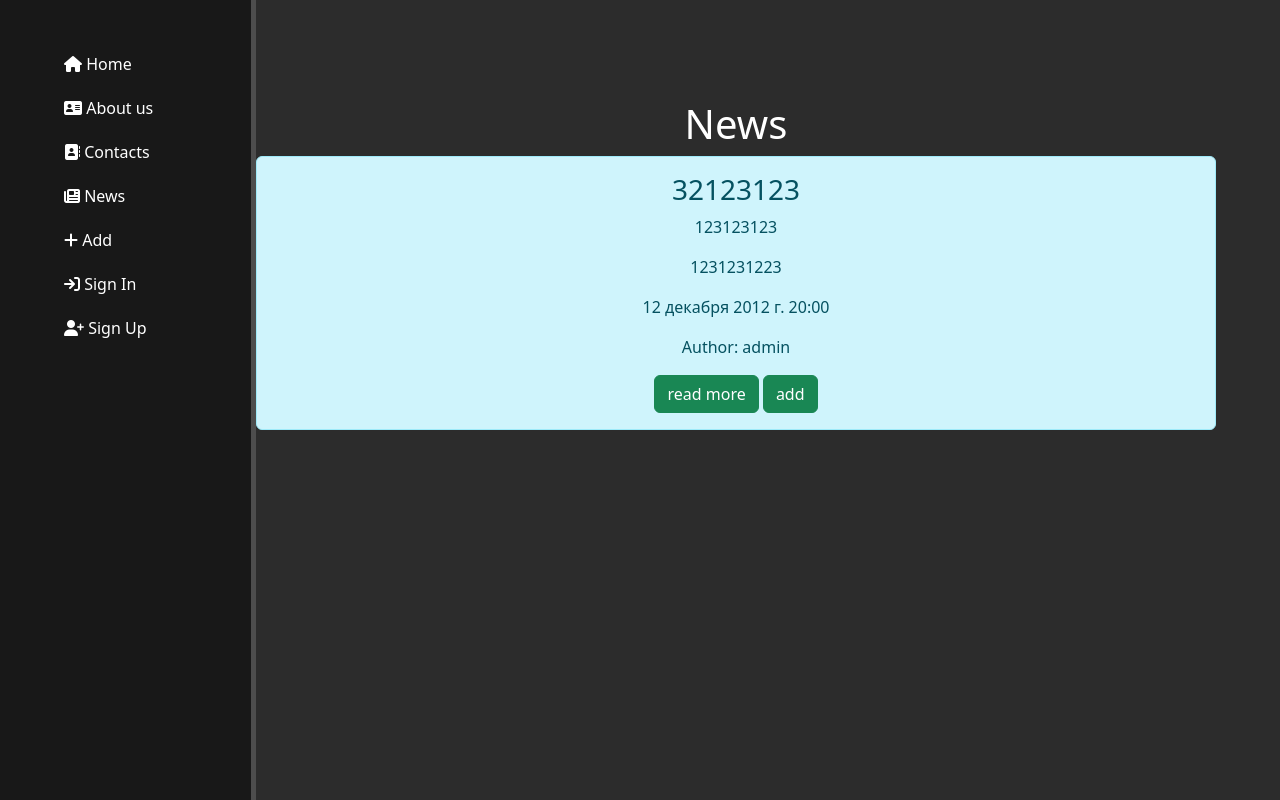
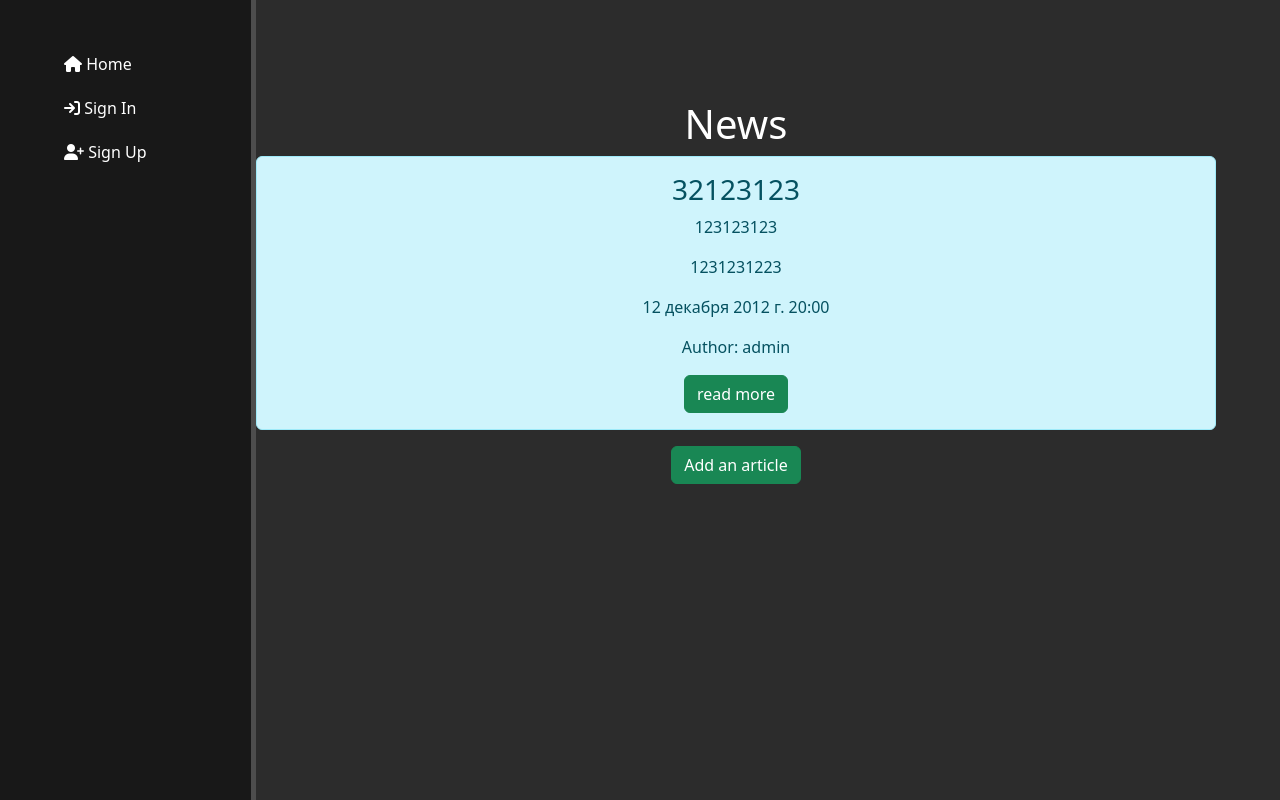
Before and after one commit to AbdunnurBackendPY/django-project, a Django app: page /news/ in a window 1280 px wide. Run offline with Django 4.2, Linux system fonts and the light colour scheme; data comes from the database, SQL or seed files in the repository.

Commit message:
bootstrap

```diff
--- a/project/myapp/templates/myapp/base.html
+++ b/project/myapp/templates/myapp/base.html
@@ -20,11 +20,9 @@
     <aside>
         <ul class="menu">
             <li><a href="{% url 'home' %}"><i class="fa-solid fa-house"></i> Home</a></li>
-            <li><a href="{% url 'about' %}"><i class="fa-solid fa-address-card"></i> About us</a></li>
-            <li><a href="{% url 'contacts' %}"><i class="fa-solid fa-address-book"></i> Contacts</a></li>
+            {% if user.is_authenticated %}
             <li><a href="{% url 'news_home' %}"><i class="fa-solid fa-newspaper"></i> News</a></li>
-            <li><a href="{% url 'Add' %}"><i class="fa-solid fa-plus"></i> Add</a></li>
-            {% if user.is_authenticated %}
+            <li><a href="{% url 'Add' %}"><i class="fa-solid fa-plus"></i> Add an article</a></li>
             <li><a href="{% url 'account_email' %}"><i class="fa-solid fa-envelope"></i> Change E-mail</a></li>
             <li><a href="{% url 'account_logout' %}"><i class="fa-solid fa-sign-out"></i> Sign Out</a></li>
             {% else %}
@@ -33,12 +31,10 @@
             {% endif %}
         </ul>
     </aside>
-
     <main>
         {% block content %}
         {% endblock %}
     </main>
-
     {% if messages %}
     <div class="p-2">
         {% for message in messages %}
@@ -46,7 +42,6 @@
         {% endfor %}
     </div>
     {% endif %}
-
     {% block extra_body %}
     {% endblock %}
 </body>
--- a/project/myapp/urls.py
+++ b/project/myapp/urls.py
@@ -3,6 +3,4 @@ from . import views
 
 urlpatterns = [
     path('', views.home, name='home'),
-    path('about/', views.about, name='about'),
-    path('contacts/', views.contacts, name='contacts'),
 ]
--- a/project/news/templates/news/news_home.html
+++ b/project/news/templates/news/news_home.html
@@ -12,14 +12,13 @@
                     <p>{{ el.date }}</p>
                     <p>Author: {{ el.user }}</p>
                     <a href="{% url 'news-detail' el.id %}" class="btn btn-success">read more</a>
-                    <a href="{% url 'Add'%}" class="btn btn-success">add</a>
-
+                </div>
+                <div>
+                    <a href="{% url 'Add'%}" class="btn btn-success">Add an article</a>
                 </div>
             {% endfor %}
         {% else %}
             <p>you have no news</p>
-            <a href="{% url 'Add'%}" class="btn btn-success">add</a>
-
         {% endif %}
     </div>
 {% endblock %}
```
Also changed, not shown: project/myapp/templates/myapp/about.html (deleted, +0 -7 lines), project/myapp/templates/myapp/contacts.html (deleted, +0 -7 lines), project/myapp/views.py (+0 -8 lines).
